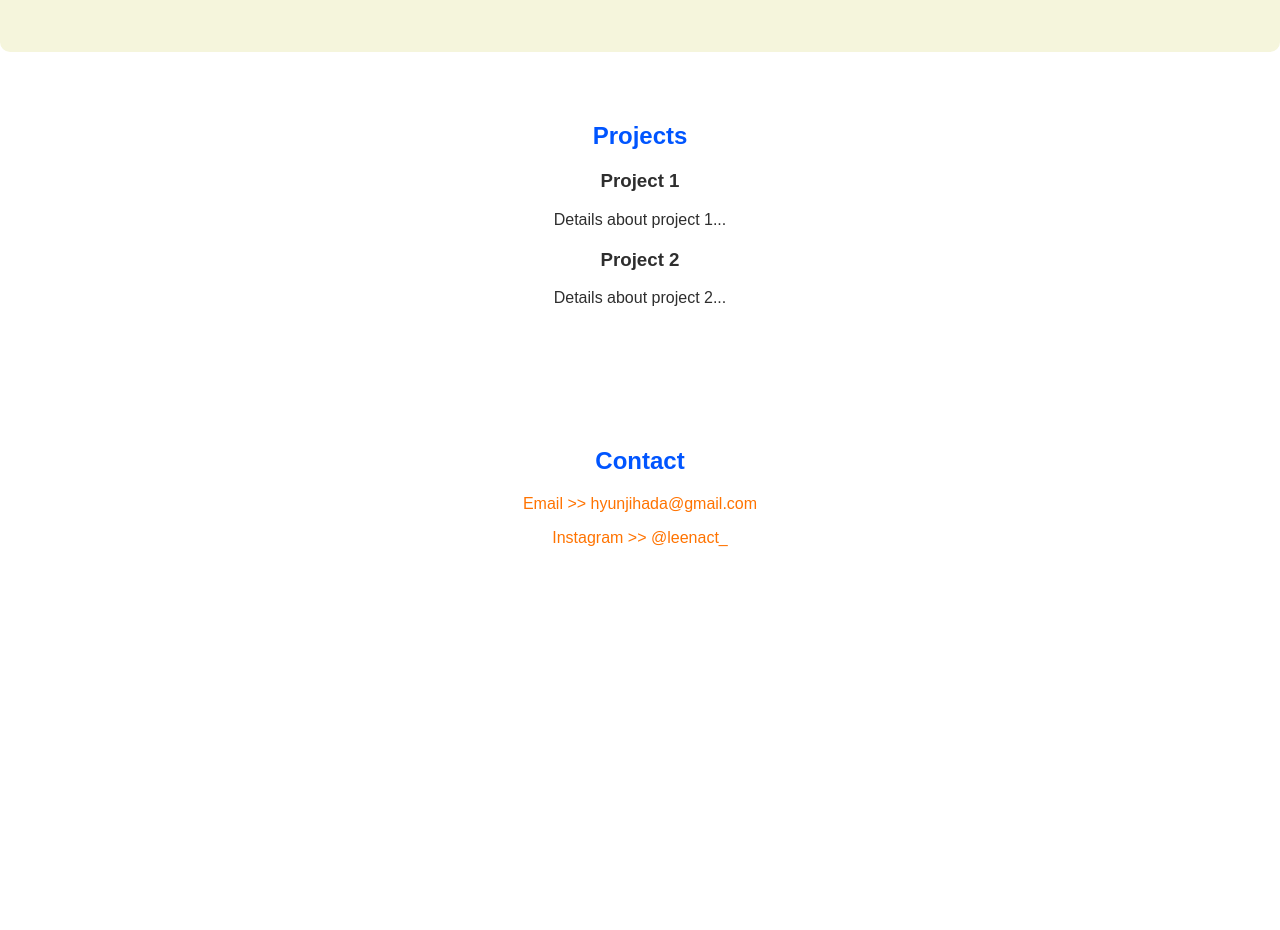
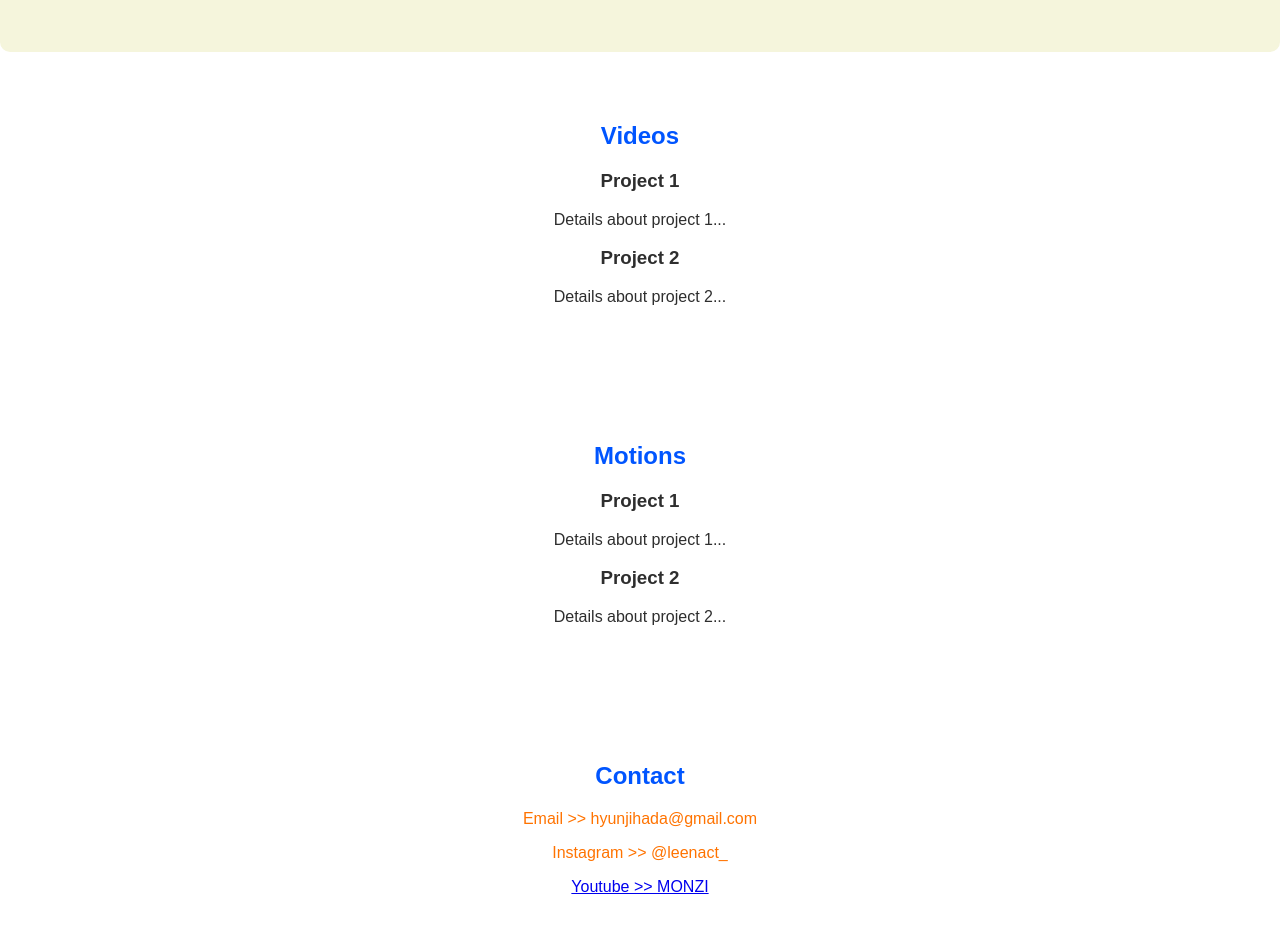
Before and after one commit to hyunziznom/WMD_final, a website: page index.html in a window 1280 px wide. Shown: the part 800-1730 px from the top of the page. Before the commit the page ends 1413 px from the top, so only its background shows below. Drawn offline with Linux system fonts and the light colour scheme.

Commit message:
기말과제중3

```diff
--- a/index.html
+++ b/index.html
@@ -36,13 +36,24 @@
       <p class="aboutme">Thank You!</p>
     </section>
 
-    <section id="projects">
-      <h2>Projects</h2>
-      <div class="project">
+    <section id="Videos">
+      <h2>Videos</h2>
+      <div class="Video">
         <h3>Project 1</h3>
         <p>Details about project 1...</p>
       </div>
-      <div class="project">
+      <div class="Video">
+        <h3>Project 2</h3>
+        <p>Details about project 2...</p>
+      </div>
+    </section>
+    <section id="Motions">
+      <h2>Motions</h2>
+      <div class="Motion">
+        <h3>Project 1</h3>
+        <p>Details about project 1...</p>
+      </div>
+      <div class="Motion">
         <h3>Project 2</h3>
         <p>Details about project 2...</p>
       </div>
@@ -52,6 +63,11 @@
       <h2>Contact</h2>
       <p class="contactme">Email >> hyunjihada@gmail.com</p>
       <p class="contactme">Instagram >> @leenact_</p>
+      <p class="contactme">
+        <a href="https://www.youtube.com/channel/UCcQyoqHe-Sa4ZIgaX6bJNiQ"
+          >Youtube >> MONZI</a
+        >
+      </p>
     </section>
     <footer>
       <p>&copy; HYUNZIZNOM</p>
--- a/style/styles.scss
+++ b/style/styles.scss
@@ -27,11 +27,19 @@ nav ul li a {
   text-decoration: none;
 }
 
-#projects {
+#Videos {
   color: #05f;
 }
 
-.project {
+.Video {
+  color: rgb(46 46 46);
+}
+
+#Motions {
+  color: #05f;
+}
+
+.Motion {
   color: rgb(46 46 46);
 }
 
```
Also changed, not shown: style/styles.css.
